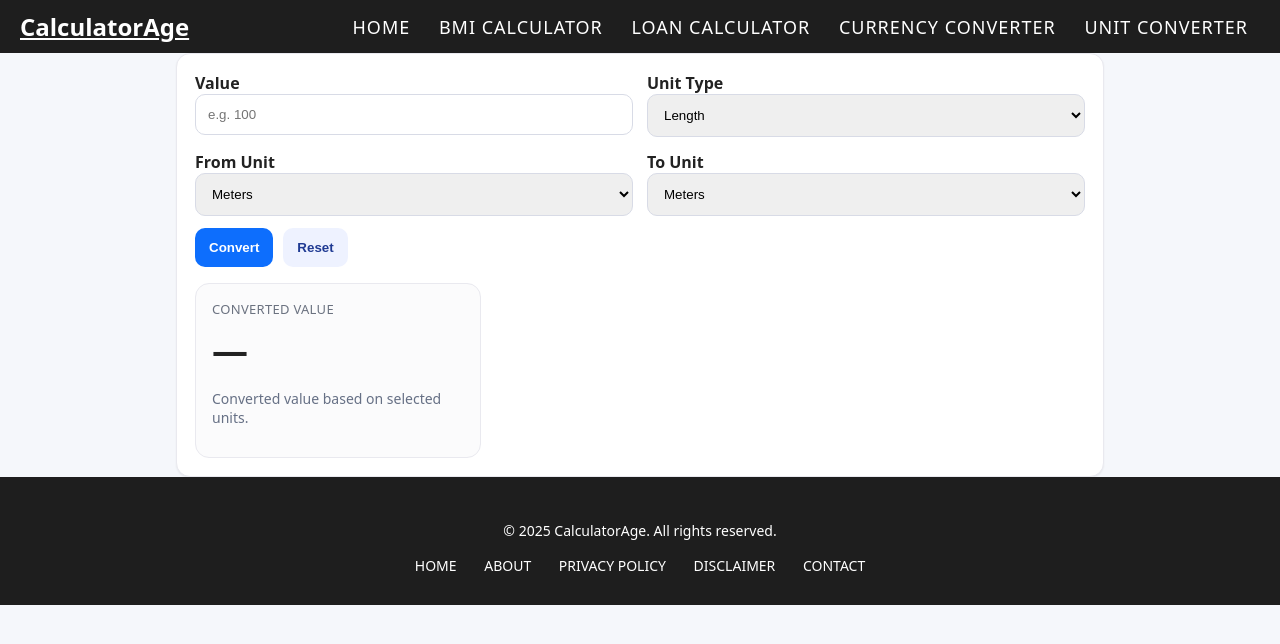
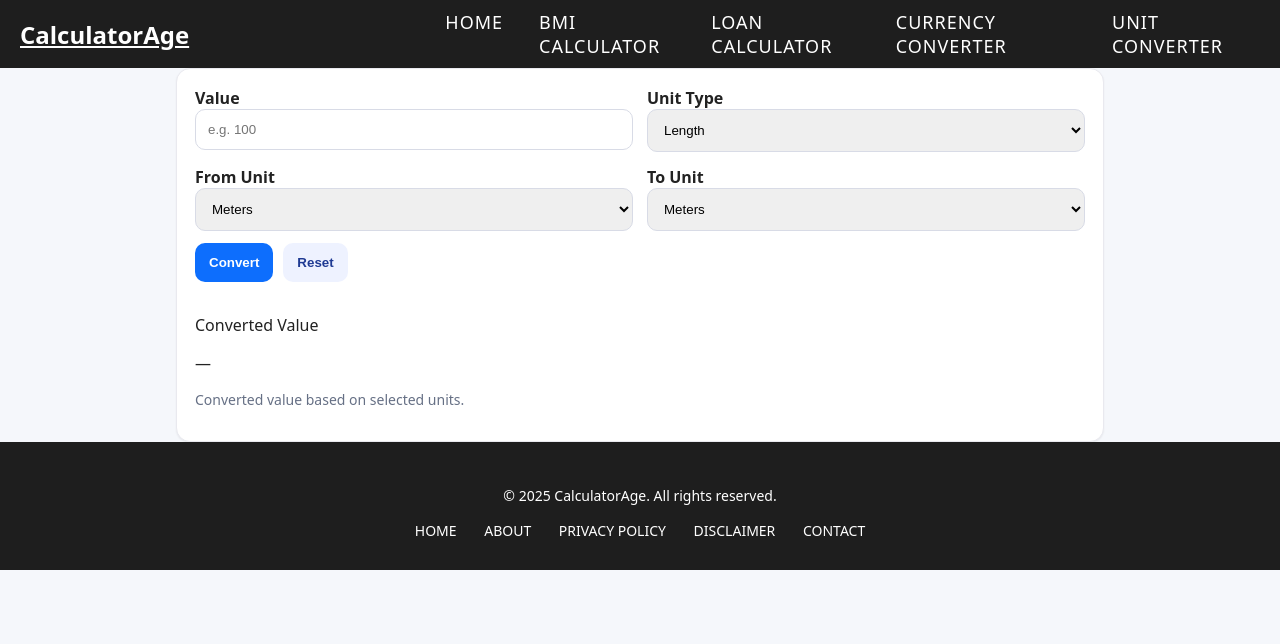
Before and after one commit to wetwert/Age-Calculator, a plain HTML site: page unit-converter.html in a window 1280 px wide. Drawn offline with Linux system fonts and the light colour scheme.

Commit message:
Update unit-converter.html

```diff
--- a/unit-converter.html
+++ b/unit-converter.html
@@ -21,7 +21,8 @@
   <meta name="theme-color" content="#0d6efd">
 
   <style>
-    *{box-sizing:border-box} body{margin:0;background:#f5f7fb;color:#222;font-family:system-ui,-apple-system,Segoe UI,Roboto,Arial}
+    *{box-sizing:border-box}
+    body{margin:0;background:#f5f7fb;color:#222;font-family:system-ui,-apple-system,Segoe UI,Roboto,Arial}
 
     /* Header Style */
     header {
@@ -32,16 +33,22 @@
       justify-content: space-between;
       align-items: center;
       font-size: 18px;
+      flex-wrap: wrap;  /* Header ko responsive banane ke liye */
     }
 
     header .logo {
       font-size: 24px;
       font-weight: bold;
       margin-left: 20px;
+      flex: 1;
     }
 
     header nav {
       margin-right: 20px;
+      flex: 2;
+      display: flex;
+      justify-content: flex-end;
+      gap: 12px;
     }
 
     header nav a {
@@ -62,7 +69,10 @@
     .muted{color:#667085;font-size:14px}
     .panel{background:#fff;border:1px solid #e9e9ef;border-radius:14px;padding:18px;box-shadow:0 1px 2px rgba(0,0,0,.06)}
     .grid{display:grid;grid-template-columns:1fr 1fr;gap:14px}
-    @media (max-width:720px){.grid{grid-template-columns:1fr}}
+    @media (max-width:720px){
+      .grid{grid-template-columns:1fr;}  /* Form inputs ko mobile pe stack karna */
+      .panel {padding: 10px;} /* Mobile par padding kam karna */
+    }
     label{font-weight:600}
     input, select{width:100%;padding:12px;border:1px solid #d8dbe6;border-radius:10px;outline:none}
     input:focus, select:focus{border-color:#0d6efd;box-shadow:0 0 0 3px rgba(13,110,253,.12)}
@@ -73,9 +83,6 @@
     .cards{display:grid;grid-template-columns:repeat(3,1fr);gap:16px;margin-top:16px}
     @media (max-width:900px){.cards{grid-template-columns:1fr 1fr}}
     @media (max-width:640px){.cards{grid-template-columns:1fr}}
-    .box{border:1px solid #e9e9ef;border-radius:14px;background:#fbfbfc;padding:16px}
-    .statTitle{margin:0 0 8px;font-size:13px;color:#6b7280;letter-spacing:.3px;text-transform:uppercase}
-    .big{margin:0;font-size:36px;font-weight:800}
 
     /* Stylish Footer */
     footer {
@@ -106,8 +113,7 @@
       border-bottom: 2px solid white;
       padding-bottom: 5px;
     }
-
-  </style>
+</style>
 </head>
 <body>
   <!-- Header Section -->
```
